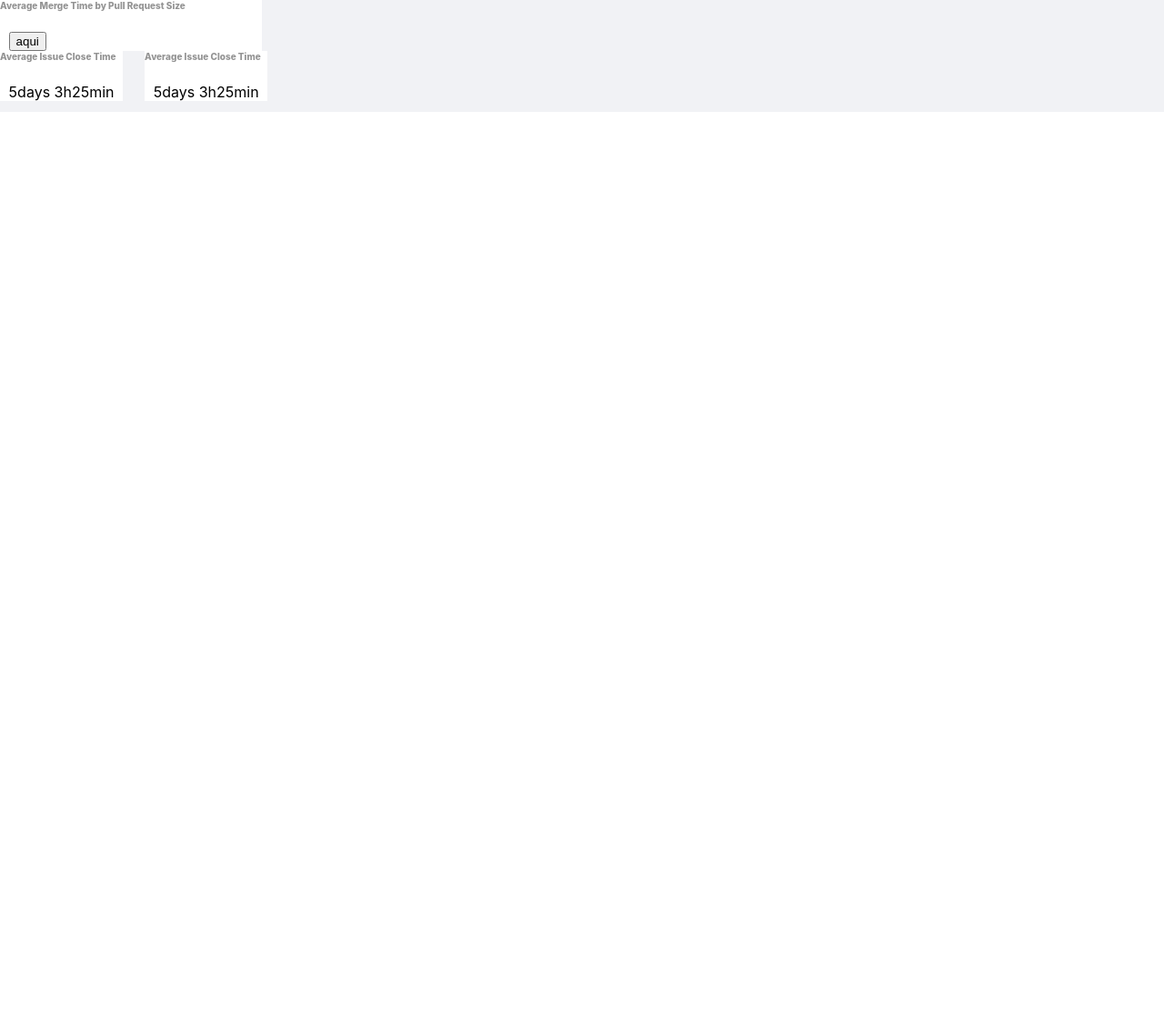
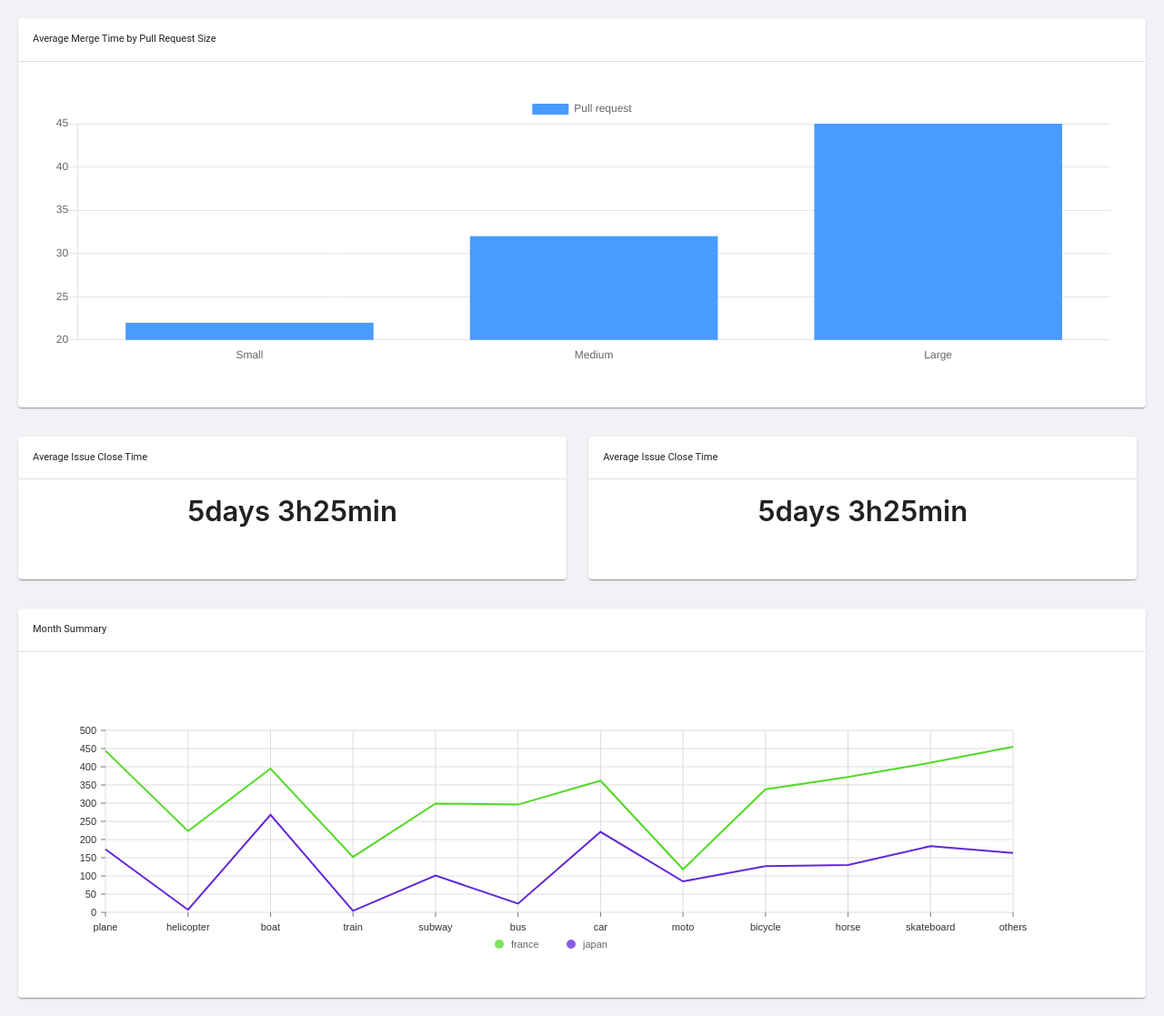
Before and after one commit to sccrn/githubRepo, a React (Create React App) app in the folder github-repo/: page / in a window 1280 px wide. Shown: the whole page at 91% size. Before the commit the page ends 800 px from the top, so only its background shows below. Built offline with nearby package versions, Linux system fonts and the light colour scheme.

Commit message:
Layout: summary's section with chart.

```diff
--- a/github-repo/package.json
+++ b/github-repo/package.json
@@ -4,14 +4,15 @@
   "private": true,
   "dependencies": {
     "@material-ui/core": "^4.3.2",
-    "@nivo/bar": "^0.59.2",
     "@nivo/line": "^0.59.3",
     "axios": "^0.19.0",
     "bootstrap": "^4.3.1",
+    "chart.js": "^2.8.0",
     "lodash": "^4.17.15",
     "prop-types": "^15.7.2",
     "react": "^16.9.0",
     "react-bootstrap": "^1.0.0-beta.11",
+    "react-chartjs-2": "^2.7.6",
     "react-dom": "^16.9.0",
     "react-redux": "^7.1.0",
     "react-scripts": "3.1.1",
--- a/github-repo/src/components/card/CardComponent.css
+++ b/github-repo/src/components/card/CardComponent.css
@@ -1,22 +1,8 @@
-.card-columns .card {
-    margin-bottom: .75rem;
-    margin-left: .95em;
-    width: 12rem;
+.cardContent-style {
+    text-align: center;
+    font-weight: 600;
+    height: 70px;
+    font-size: 31px;
+    justify-content:center;
+    align-items:center;
 }
-
-
-
-.card-header {
-    background-color: white !important;
-    font-size: 10px;
-    font-weight: 800;
-    color: #939393;
-}
-
-.card-body {
-    background-color: white !important;
-    padding-right: 0.6em !important;
-    padding-top: 1.4em !important;
-    padding-left: 0.6em !important;
-    padding-bottom: 1.2 !important;
-}
--- a/github-repo/src/components/card/CardComponent.js
+++ b/github-repo/src/components/card/CardComponent.js
@@ -1,19 +1,23 @@
 import React, { Component } from 'react';
 import PropTypes from 'prop-types';
-import { Card } from 'react-bootstrap';
+import {
+    Card,
+    CardHeader,
+    CardContent,
+    Divider
+  } from '@material-ui/core';
 import './CardComponent.css';
 
 export default class CardComponent extends Component {
     render() {
         const { cardElements } = this.props
         return (
-            <Card border="light">
-                <Card.Header>
-                    {cardElements.title}
-                </Card.Header>
-                <Card.Body>
+            <Card>
+                <CardHeader title={cardElements.title} />
+                <Divider />
+                <CardContent className="cardContent-style">
                     {cardElements.value}
-                </Card.Body>
+                </CardContent>
             </Card>
         );
     }
--- a/github-repo/src/components/chart-bar/ChartBarComponent.js
+++ b/github-repo/src/components/chart-bar/ChartBarComponent.js
@@ -1,56 +1,40 @@
 import React, { Component } from 'react';
 import './ChartBarComponent.css';
 import PropTypes from 'prop-types';
-import { ResponsiveBar } from '@nivo/bar'
+import { Bar } from 'react-chartjs-2';
+
+export const optionsBar = {
+    reponsive: true,
+    maintainAspectRatio: false,
+    animation: false,
+    tooltips: {
+        enabled: true,
+        mode: 'index',
+        intersect: false,
+        borderWidth: 1,
+        borderColor: "#E8E8E9",
+        backgroundColor: "#FFFFFF",
+        bodyFontColor: "#2C2D37",
+    },
+    layout: { padding: 0 },
+    scales: {
+        xAxes: [
+            {
+                gridLines: {
+                  display: false,
+                  drawBorder: false
+                }
+            }
+        ]
+    }
+};
 
 export default class ChartBarComponent extends Component {
     render() {
         const { jsonChart } = this.props
         return (
             <div className="Chart-component">
-                <ResponsiveBar
-                    data={jsonChart.data}
-                    keys={jsonChart.keys}
-                    indexBy={jsonChart.index}
-                    groupMode={"grouped"}
-                    colors={"#4793F2"}
-                    margin={{
-                        top: 36,
-                        right: 32,
-                        bottom: 36,
-                        left: 32
-                      }}
-                    layout={"vertical"}
-                    padding={0.6}
-                    axisBottom={{
-                        orient: "bottom",
-                        tickSize: 5,
-                        tickPadding: 5,
-                        tickRotation: 0,
-                        legend: "",
-                        legendPosition: "middle",
-                        legendOffset: 36
-                      }}
-                      axisLeft={{
-                        orient: "left",
-                        tickPadding: 0,
-                        tickRotation: 0,
-                        legend: "",
-                        legendPosition: "start",
-                        legendOffset: -40
-                      }}
-                    borderWidth={1}
-                    borderColor="#ffffff"
-                    enableGridY={true}
-                    labelSkipWidth={12}
-                    labelSkipHeight={12}
-                    labelTextColor="#fff"
-                    enableLabel={true}
-                    animate={false}
-                    motionStiffness={90}
-                    motionDamping={15}
-                    tooltip={null}
-                />
+                <Bar data= {jsonChart} options={optionsBar}/>
             </div>
         )
     }
--- a/github-repo/src/components/chart-line/ChartLineComponent.js
+++ b/github-repo/src/components/chart-line/ChartLineComponent.js
@@ -2,23 +2,53 @@ import React, { Component } from "react";
 import "./ChartLineComponent.css";
 import PropTypes from "prop-types";
 import { ResponsiveLine } from "@nivo/line";
+import LegendComponent from '../legend/LegendComponent';
 
 export default class ChartLineComponent extends Component {
   render() {
-    const { jsonChart, colorsBy } = this.props;
+    const { jsonChart } = this.props;
     return (
       <div className="Chart-component">
         <ResponsiveLine
-          data={jsonChart.data}
-          margin={{ top: 20, right: 100, bottom: 50, left: 60 }}
-          xScale={{ type: "point" }}
-          yScale={{ type: "linear", stacked: true, min: 0, max: 1034 }}
+          data={jsonChart}
+          enableSlices="x"
+          curve={"linear"}
+          yScale={{
+            type: "linear",
+            stacked: true
+          }}
+          sliceTooltip={({ slice }) => {
+            return (
+              <div
+                style={{
+                  background: "white",
+                  padding: "9px 12px",
+                  border: "1px solid #ccc"
+                }}
+              >
+                <div>Issues</div>
+                <LegendComponent data={slice.points} />
+                {/* {slice.points.map(point => (
+                  <div
+                    key={point.id}
+                    style={{
+                      color: point.serieColor,
+                      padding: "3px 0"
+                    }}
+                  >
+                    <strong>{point.serieId}</strong> [{point.data.yFormatted}]
+                  </div>
+                ))} */}
+              </div>
+            );
+          }}
+          margin={{ top: 50, right: 110, bottom: 50, left: 60 }}
           axisTop={null}
           axisRight={null}
           axisBottom={{
             orient: "bottom",
-            tickSize: 4,
-            tickPadding: 0,
+            tickSize: 5,
+            tickPadding: 5,
             tickRotation: 0,
             legend: "",
             legendOffset: 36,
@@ -26,41 +56,47 @@ export default class ChartLineComponent extends Component {
           }}
           axisLeft={{
             orient: "left",
-            tickSize: 2,
+            tickSize: 5,
             tickPadding: 5,
             tickRotation: 0,
             legend: "",
-            legendOffset: -42,
+            legendOffset: -40,
             legendPosition: "middle"
           }}
-          colors={colorsBy}
-          enablePoints={false}
+          colors={{ datum: "color" }}
+          pointSize={3}
+          pointColor={{ theme: "background" }}
+          pointBorderWidth={2}
+          pointBorderColor={{ from: "serieColor" }}
+          pointLabel="y"
+          pointLabelYOffset={-12}
           useMesh={true}
           legends={[
             {
               anchor: "bottom",
               direction: "row",
               justify: false,
-              translateX: 14,
+              translateX: 8,
               translateY: 45,
-              itemsSpacing: 5,
+              itemsSpacing: 0,
               itemDirection: "left-to-right",
-              itemWidth: 66,
-              itemHeight: 21,
+              itemWidth: 79,
+              itemHeight: 20,
               itemOpacity: 0.75,
-              symbolSize: 8,
+              symbolSize: 10,
               symbolShape: "circle",
               symbolBorderColor: "rgba(0, 0, 0, .5)",
-              effects: [{
+              effects: [
+                {
                   on: "hover",
                   style: {
                     itemBackground: "rgba(0, 0, 0, .03)",
                     itemOpacity: 1
                   }
-                }]
+                }
+              ]
             }
           ]}
-          motionDamping={10}
         />
       </div>
     );
--- /dev/null
+++ b/github-repo/src/components/legend/LegendComponent.js
@@ -0,0 +1,44 @@
+
+import React from "react";
+import withStyles from "@material-ui/core/styles/withStyles";
+
+function LegendComponent({ classes, data }) {
+  return (
+    <ol className={classes.legend}>
+      {data.map(point => {
+        return (
+          <li key={point.id}>
+            <div className={classes.marker} style={{ backgroundColor: point.serieColor }} />
+            <div style={{ color: "#919EAB" }}>{point.serieId}: {point.data.yFormatted}</div>
+          </li>
+        );
+      })}
+    </ol>
+  );
+}
+
+const styles = theme => ({
+  legend: {
+    padding: 0,
+    width: "fit-content",
+    margin: "0 2px",
+    "& li": {
+      display: "inline-flex",
+      listStyle: "none",
+      alignItems: "center",
+      marginRight: theme.spacing.unit * 2,
+      lineHeight: 1,
+      fontSize: 12,
+      fontWeight: 500
+    }
+  },
+  marker: {
+    flexShrink: 0,
+    width: 10,
+    height: 10,
+    borderRadius: 5,
+    marginRight: theme.spacing.unit
+  }
+});
+
+export default withStyles(styles)(LegendComponent);
--- a/github-repo/src/containers/App/App.css
+++ b/github-repo/src/containers/App/App.css
@@ -21,6 +21,27 @@
   flex-basis: 0% !important;
 }
 
-.root {
+html {
   background-color: #F1F2F5;
 }
+
+.cardChart-section {
+  margin: 20px;
+}
+
+.gridContainer-style {
+  margin: 8px !important;
+  width: 100% !important;
+}
+
+.MuiTypography-h5 {
+  font-size: 11px !important;
+}
+
+.gridCard-style {
+  width: 49% !important;
+}
+
+.gridIssueCard-style {
+  width: 49% !important;
+}
--- a/github-repo/src/containers/App/App.js
+++ b/github-repo/src/containers/App/App.js
@@ -4,21 +4,18 @@ import logo from "../../assets/logo.png";
 import { Grid } from "@material-ui/core";
 import PullRequestSizeContainer from "../pull-request-size/PullRequestSizeContainer";
 import MergeTimeContainer from '../merge-time/MergeTimeContainer';
+import SummaryContainer from '../summary/SummaryContainer';
 
 function App() {
   return (
-    // <Grid container justify="left" className="Background">
-    //   <Grid item xs={3}>
-    //     <div className="App-header">
-    //       <img src={logo} className="App-logo" alt="logo" />
-    //     </div>
-    //   </Grid>
-    //   <div>
-    <div className="root">
+        // <div className="App-header">
+        //   <img src={logo} className="App-logo" alt="logo" />
+        // </div>
+      <div>
       <PullRequestSizeContainer />
       <MergeTimeContainer />
+      <SummaryContainer />
       </div>
-    // </Grid>
   );
 }
 
--- a/github-repo/src/containers/merge-time/MergeTimeContainer.js
+++ b/github-repo/src/containers/merge-time/MergeTimeContainer.js
@@ -19,23 +19,20 @@ class MergeTimeContainer extends Component {
             json.title = constants.issueCloseTime;
             json.value = "5days 3h25min";
         }
-
         return json
     }
 
   render() {
     return (
-      <Grid container spacing={3}>
-        <Grid item xs={12}>
-          <Grid container spacing={3}>
-            <Grid key={5} item>
+      <Grid container spacing={3} className="gridContainer-style">
+          {/* <Grid container spacing={3} className> */}
+            <Grid item className="gridCard-style">
               <CardComponent cardElements={this.handleCardComponent(true)} />
             </Grid>
-            <Grid key={5} item>
+            <Grid item className="gridIssueCard-style">
             <CardComponent cardElements={this.handleCardComponent(false)} />
             </Grid>
-          </Grid>
-        </Grid>
+          {/* </Grid> */}
       </Grid>
     );
   }
--- a/github-repo/src/containers/pull-request-size/PullRequestSizeContainer.js
+++ b/github-repo/src/containers/pull-request-size/PullRequestSizeContainer.js
@@ -1,43 +1,54 @@
 import React, { Component } from 'react';
 import { connect } from 'react-redux';
 import ChartBarComponent from '../../components/chart-bar/ChartBarComponent';
-import { Card, Button } from 'react-bootstrap';
+import {
+    Card,
+    CardHeader,
+    CardContent,
+    Divider
+  } from '@material-ui/core';
 import * as constants from '../../utils/constants';
-import * as helper from '../../utils/helper';
 import { loadRepoData } from '../../actions/index';
+
+export const data = {
+    labels: ["Small", "Medium", "Large"],
+    datasets: [
+      {
+        label: 'Pull request',
+        backgroundColor: "#4A9BFF",
+        data: [22, 32, 45]
+      }
+    ]
+  };
 
 class PullRequestSizeContainer extends Component {
     constructor(props) {
         super(props);
 
-        this.handleClick = this.handleClick.bind(this)
+        // this.handleClick = this.handleClick.bind(this)
     }
 
-    handleClick() {
-        this.props.loadRepoData("plouc", "nivo")
-    }
+    // handleClick() {
+    //     this.props.loadRepoData("plouc", "nivo")
+    // }
 
-    handleChartBar() {
-        let jsonData = helper.jsonChartBarCreation(this.props.repoInfo.pullRequests)
-        return <ChartBarComponent jsonChart={jsonData} />
-    }
+    // handleChartBar() {
+    //     let jsonData = helper.jsonChartBarCreation(this.props.repoInfo.pullRequests)
+    //     return <ChartBarComponent jsonChart={jsonData} />
+    // }
 
     render() {
-        let chart;
-        if(this.props.repoInfo && this.props.repoInfo.missingPR === 0) {
-            chart = this.handleChartBar()
-        }
+        // let chart;
+        // if(this.props.repoInfo && this.props.repoInfo.missingPR === 0) {
+        //     chart = this.handleChartBar()
+        // }
         return (
-            <Card  border="light" style={{ width: '18rem' }}>
-                <Card.Header>
-                    {constants.mergeTimePullRequestSize}
-                </Card.Header>
-                <Card.Body>
-                <Button variant="primary" onClick={this.handleClick}>
-                    aqui
-                    </Button>
-                    {chart}
-                </Card.Body>
+            <Card className="cardChart-section">
+                <CardHeader title={constants.mergeTimePullRequestSize} />
+                <Divider />
+                <CardContent>
+                    <ChartBarComponent jsonChart={data} />
+                </CardContent>
             </Card>
         )
     }
--- a/github-repo/src/containers/summary/SummaryContainer.js
+++ b/github-repo/src/containers/summary/SummaryContainer.js
@@ -0,0 +1,142 @@
+import React, { Component } from 'react';
+import { connect } from 'react-redux';
+import { Card, CardHeader, CardContent, Divider} from '@material-ui/core';
+import * as constants from '../../utils/constants';
+import ChartLineComponent from '../../components/chart-line/ChartLineComponent';
+
+export const data = [
+    {
+      "id": "japan",
+      "color": "hsl(260, 70%, 50%)",
+      "data": [
+        {
+          "x": "plane",
+          "y": 173
+        },
+        {
+          "x": "helicopter",
+          "y": 7
+        },
+        {
+          "x": "boat",
+          "y": 268
+        },
+        {
+          "x": "train",
+          "y": 4
+        },
+        {
+          "x": "subway",
+          "y": 101
+        },
+        {
+          "x": "bus",
+          "y": 24
+        },
+        {
+          "x": "car",
+          "y": 221
+        },
+        {
+          "x": "moto",
+          "y": 85
+        },
+        {
+          "x": "bicycle",
+          "y": 127
+        },
+        {
+          "x": "horse",
+          "y": 130
+        },
+        {
+          "x": "skateboard",
+          "y": 182
+        },
+        {
+          "x": "others",
+          "y": 163
+        }
+      ]
+    },
+    {
+      "id": "france",
+      "color": "hsl(105, 70%, 50%)",
+      "data": [
+        {
+          "x": "plane",
+          "y": 271
+        },
+        {
+          "x": "helicopter",
+          "y": 216
+        },
+        {
+          "x": "boat",
+          "y": 127
+        },
+        {
+          "x": "train",
+          "y": 148
+        },
+        {
+          "x": "subway",
+          "y": 198
+        },
+        {
+          "x": "bus",
+          "y": 272
+        },
+        {
+          "x": "car",
+          "y": 141
+        },
+        {
+          "x": "moto",
+          "y": 33
+        },
+        {
+          "x": "bicycle",
+          "y": 211
+        },
+        {
+          "x": "horse",
+          "y": 242
+        },
+        {
+          "x": "skateboard",
+          "y": 229
+        },
+        {
+          "x": "others",
+          "y": 292
+        }
+      ]
+    }
+  ]
+
+class SummaryContainer extends Component {
+    constructor(props) {
+        super(props);
+    }
+
+    render() {
+        return (
+            <Card className="cardChart-section">
+                <CardHeader title={constants.monthSummary} />
+                <Divider />
+                <CardContent>
+                    <ChartLineComponent jsonChart={data} />
+                </CardContent>
+            </Card>
+        )
+    }
+}
+
+const mapStateToProps = state => {
+    return {
+        repoInfo: state.repoReducer
+    }
+};
+
+export default connect(mapStateToProps)(SummaryContainer);
--- a/github-repo/src/utils/constants.js
+++ b/github-repo/src/utils/constants.js
@@ -3,6 +3,7 @@ export const API_ROOT = 'https://api.github.com/repos';
 export const mergeTimePullRequestSize = "Average Merge Time by Pull Request Size";
 export const pullRequestMergeTime = "Average Pull Request Merge Time";
 export const issueCloseTime = "Average Issue Close Time";
+export const monthSummary = "Month Summary";
 
 export const jsonSize = [
     {
```
Also changed, not shown: 1 other file (tests, documents, lock files or other folders).
